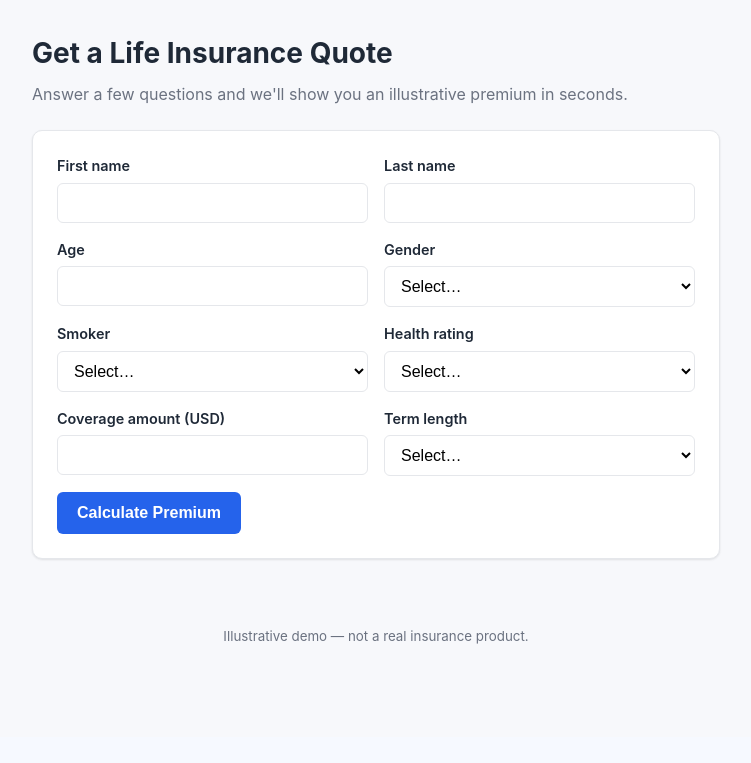
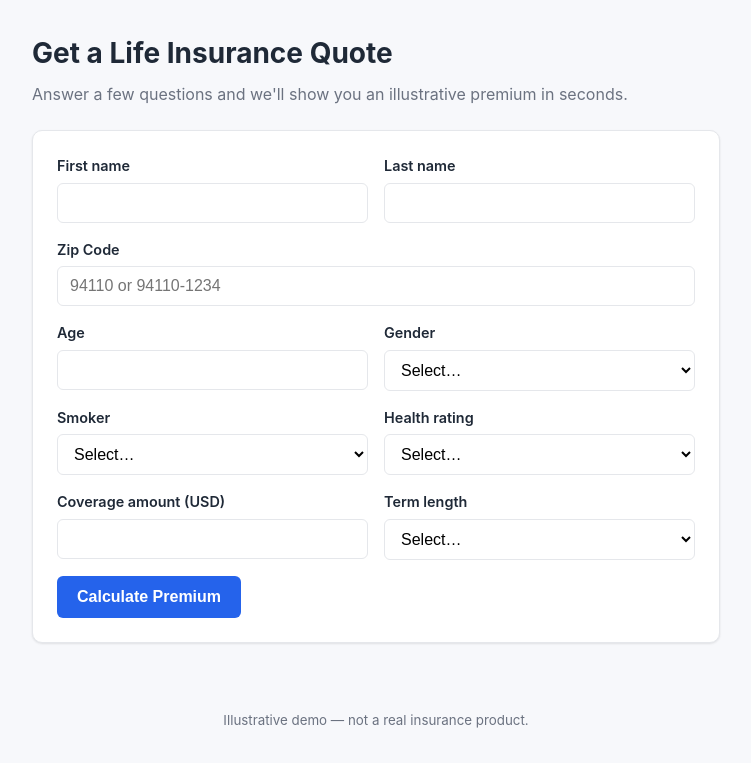
Before and after one commit to diro3307/simplelife-app, a FastAPI app: page / in a window 1280 px wide. Shown: the part 63-826 px from the top of the page, without its empty margins (264-1015 px from the left). Before the commit the page ends 707 px from the top, so only its background shows below. Run offline with FastAPI, Linux system fonts and the light colour scheme.

Commit message:
feat(#23): add Zip Code field to quote page with US ZIP validation
- Adds required Zip Code text input to the quote form (templates/index.html) with maxlength=10, inputmode=numeric, and a pattern attribute restricting to 5-digit or ZIP+4 (e.g., 94110 or 94110-1234).
- Adds a Pydantic field_validator in webapp/main.py that trims whitespace, enforces non-empty, and rejects values that don't match ^\d{5}(-\d{4})?$ (covers letters, wrong lengths, non-ASCII digits, emoji).
- Threads zip_code through POST /quote and GET /api/quote, including re-populating the field on validation failures via submitted.zip_code.
- Payload key uses zip_code to stay consistent with existing snake_case form fields (first_name, last_name, coverage_amount, term_years).

Refs #23

```diff
--- a/webapp/main.py
+++ b/webapp/main.py
@@ -9,6 +9,7 @@ Pages:
 from __future__ import annotations
 
 import os
+import re
 from pathlib import Path
 
 from dotenv import load_dotenv
@@ -19,6 +20,9 @@ from fastapi.templating import Jinja2Templates
 from pydantic import BaseModel, Field, ValidationError, field_validator
 
 from .quote_engine import QuoteInput, calculate_quote
+
+# US ZIP code: 5 digits, optionally followed by "-" and 4 digits (ZIP+4).
+_ZIP_RE = re.compile(r"^\d{5}(-\d{4})?$")
 
 load_dotenv()
 
@@ -38,6 +42,7 @@ class QuoteRequest(BaseModel):
     health: str = Field(pattern="^(excellent|good|average|poor)$")
     coverage_amount: float = Field(ge=10_000, le=5_000_000)
     term_years: int = Field()
+    zip_code: str = Field()
 
     @field_validator("first_name", "last_name")
     @classmethod
@@ -49,6 +54,20 @@ class QuoteRequest(BaseModel):
             raise ValueError("must not be empty or whitespace-only")
         if len(trimmed) > 50:
             raise ValueError("must be 50 characters or fewer")
+        return trimmed
+
+    @field_validator("zip_code")
+    @classmethod
+    def _validate_zip_code(cls, value: str) -> str:
+        if value is None:
+            raise ValueError("Zip Code is required")
+        trimmed = value.strip()
+        if not trimmed:
+            raise ValueError("Zip Code is required")
+        if not _ZIP_RE.match(trimmed):
+            raise ValueError(
+                "Zip Code must be a 5-digit US ZIP or ZIP+4 (e.g., 94110 or 94110-1234)"
+            )
         return trimmed
 
     def to_engine_input(self) -> QuoteInput:
@@ -98,10 +117,12 @@ async def quote_form(
     health: str = Form(...),
     coverage_amount: float = Form(...),
     term_years: int = Form(...),
+    zip_code: str = Form(""),
 ) -> HTMLResponse:
     submitted = {
         "first_name": first_name,
         "last_name": last_name,
+        "zip_code": zip_code,
     }
     try:
         req = QuoteRequest(
@@ -113,6 +134,7 @@ async def quote_form(
             health=health,
             coverage_amount=coverage_amount,
             term_years=term_years,
+            zip_code=zip_code,
         )
         result = calculate_quote(req.to_engine_input())
     except ValidationError as exc:
@@ -151,6 +173,7 @@ async def api_quote(
     health: str,
     coverage_amount: float,
     term_years: int,
+    zip_code: str = "",
 ) -> JSONResponse:
     try:
         req = QuoteRequest(
@@ -162,6 +185,7 @@ async def api_quote(
             health=health,
             coverage_amount=coverage_amount,
             term_years=term_years,
+            zip_code=zip_code,
         )
         result = calculate_quote(req.to_engine_input())
     except (ValidationError, ValueError) as exc:
--- a/webapp/templates/index.html
+++ b/webapp/templates/index.html
@@ -53,6 +53,28 @@
       <p class="field-error" id="last_name-error" data-testid="last_name-error">{{ field_errors['last_name'] }}</p>
       {% endif %}
     </div>
+  </div>
+
+  <div class="field">
+    <label for="zip_code">Zip Code</label>
+    <input
+      id="zip_code"
+      name="zip_code"
+      type="text"
+      required
+      inputmode="numeric"
+      autocomplete="postal-code"
+      maxlength="10"
+      pattern="^\d{5}(-\d{4})?$"
+      placeholder="94110 or 94110-1234"
+      value="{{ submitted.get('zip_code', '') }}"
+      aria-required="true"
+      {% if field_errors.get('zip_code') %}aria-invalid="true" aria-describedby="zip_code-error"{% endif %}
+      data-testid="zip_code"
+    />
+    {% if field_errors.get('zip_code') %}
+    <p class="field-error" id="zip_code-error" data-testid="zip_code-error">{{ field_errors['zip_code'] }}</p>
+    {% endif %}
   </div>
 
   <div class="grid-2">
```
